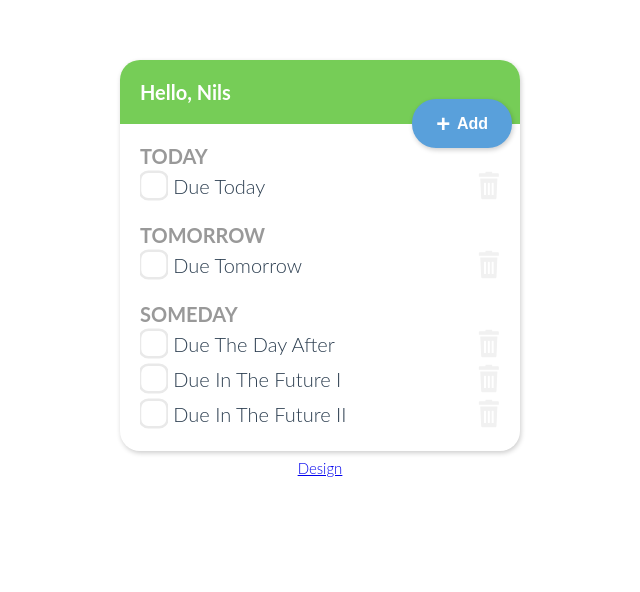
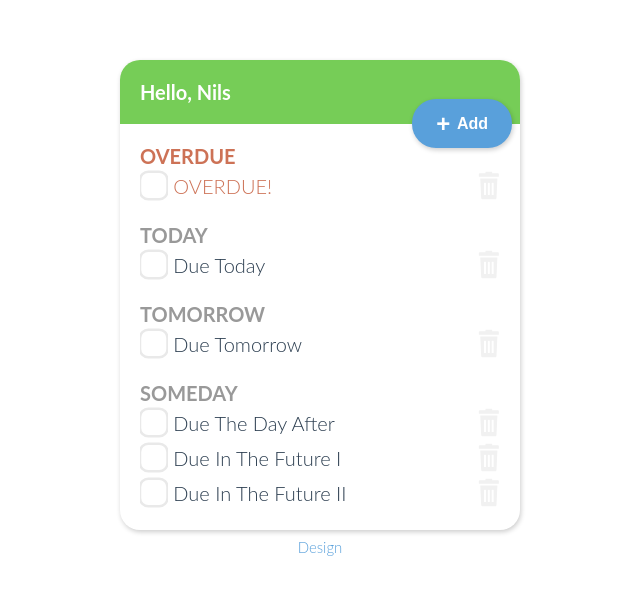
Before and after one commit to nilsroehrig/vuetodo, a Vue app: page / in a window 1280 px wide. Shown: the top 592 px of the page, without its empty margins (320-960 px from the left). Built offline with nearby package versions, Linux system fonts and the light colour scheme.

Commit message:
split into some routes and multiple components

```diff
--- a/package.json
+++ b/package.json
@@ -1,5 +1,5 @@
 {
-  "name": "vuedo",
+  "name": "vuetodo",
   "version": "1.0.0",
   "description": "Vue Todo",
   "author": "nr@nroehrig.de",
--- a/src/App.vue
+++ b/src/App.vue
@@ -1,6 +1,17 @@
 <template>
-  <div id="app">
-    <router-view/>
+  <div class="app">
+    <section class="todo-app">
+      <header class="app-header">
+        Hello, {{name}}
+        <router-link to="/add">
+          <button class="add-todo">Add</button>
+        </router-link>
+      </header>
+      <div class="app-body">
+        <router-view />
+      </div>
+    </section>
+
     <div class="app-footer">
       <a href="https://dribbble.com/shots/2359452-To-do">Design</a>
     </div>
@@ -9,12 +20,22 @@
 
 <script>
 export default {
-  name: 'App'
+  name: 'App',
+  data: function () {
+    return {
+      name: 'Nils'
+    }
+  }
 }
 </script>
 
 <style>
-#app {
+  a {
+    color: #59a0db;
+    text-decoration: none;
+  }
+
+  .app {
     font-family: 'Lato', sans-serif;
     -webkit-font-smoothing: antialiased;
     -moz-osx-font-smoothing: grayscale;
@@ -25,6 +46,53 @@ export default {
     font-size: 1.25em;
   }
 
+  .todo-app {
+    max-width: 400px;
+    margin: 0 auto;
+    border-radius: 1em;
+    box-shadow: 1px 2px 5px 0 rgba(0,0,0,0.2);
+    text-align: left;
+  }
+
+  .app-header {
+    position: relative;
+    padding: 1em;
+    font-weight: bold;
+    background-color: #76cd57;
+    color: white;
+    border-top-left-radius: 1em;
+    border-top-right-radius: 1em;
+  }
+
+  .add-todo {
+    position: absolute;
+    right: 0.5em;
+    bottom: -1.5em;
+    padding: 1em 1.5em;
+    border: none;
+    background-color: #fff;
+    font-size: calc(16em/20);
+    line-height: 1;
+    border-radius: 1.5em;
+    background-color: #59a0db;
+    color: white;
+    font-weight: bold;
+    box-shadow: 1px 2px 5px 0 rgba(0,0,0,0.2);
+    cursor: pointer;
+  }
+
+  .add-todo::before {
+    content: "+ ";
+    font-size: 1.5em;
+    line-height: 0.5em;
+    bottom: -3px;
+    position: relative;
+  }
+
+  .app-body {
+    padding: 1em;
+  }
+
   .app-footer {
     margin: 0.5em 0;
     font-size: 0.75em;
--- /dev/null
+++ b/src/Store.js
@@ -0,0 +1,51 @@
+export default {
+  state: {
+    todos: [{
+      id: 1,
+      title: 'Due Today',
+      done: false,
+      dueDate: new Date()
+    }, {
+      id: 2,
+      title: 'Due Tomorrow',
+      done: false,
+      dueDate: new Date(new Date().setTime(new Date().getTime() + 24 * 60 * 60 * 1000))
+    }, {
+      id: 3,
+      title: 'Due The Day After',
+      done: false,
+      dueDate: new Date(new Date().setTime(new Date().getTime() + 48 * 60 * 60 * 1000))
+    }, {
+      id: 4,
+      title: 'Due In The Future I',
+      done: false,
+      dueDate: new Date(new Date().setTime(new Date().getTime() + 72 * 60 * 60 * 1000))
+    }, {
+      id: 5,
+      title: 'Due In The Future II',
+      done: false,
+      dueDate: new Date(new Date().setTime(new Date().getTime() + 96 * 60 * 60 * 1000))
+    }, {
+      id: 6,
+      title: 'OVERDUE!',
+      done: false,
+      dueDate: new Date(new Date().setTime(new Date().getTime() - 96 * 60 * 60 * 1000))
+    }]
+  },
+  addTodo ({ title = 'untitled', done = false, dueDate = new Date() }) {
+    const id = this.state.todos.reduce((max, todo) => Math.max(todo.id, max), 0) + 1
+    console.log(id)
+    this.state.todos.push({ id, title, done, dueDate })
+  },
+  deleteTodo ({ id }) {
+    this.state.todos = this.state.todos.filter(todo => todo.id !== id)
+  },
+  toggleTodo ({ id }) {
+    this.state.todos = this.state.todos.map(todo => {
+      if (todo.id === id) {
+        todo.done = !todo.done
+      }
+      return todo
+    })
+  }
+}
--- /dev/null
+++ b/src/components/AddTodo.vue
@@ -0,0 +1,104 @@
+<template>
+  <form action="#" method="post" class="add-todo-form" @submit="createTodo">
+    <strong class="add-todo-headline">Create Todo</strong>
+    <label class="add-todo-label" for="todo-title">Title: </label>
+    <input v-model="title" class="add-todo-input" type="text" name="todo-title" id="todo-title" placeholder="Todo title...">
+    <label class="add-todo-label" for="todo-date">Due date:</label>
+    <input v-model="date" class="add-todo-input" type="date" name="todo-date" id="todo-date" v-bind:min="this.today">
+    <router-link class="add-todo-cancel" to="/">Cancel</router-link>
+    <button class="add-todo-submit" type="submit">Create</button>
+
+  </form>
+</template>
+
+<script>
+import Store from '../Store'
+export default {
+  data: function () {
+    return {
+      title: '',
+      date: ''
+    }
+  },
+  computed: {
+    today: function () {
+      const { day, month, year } = this.createDate()
+      return `${year}-${month}-${day}`
+    }
+  },
+  methods: {
+    createTodo (ev) {
+      ev.preventDefault()
+      Store.addTodo({
+        title: this.title,
+        dueDate: new Date(Date.parse(this.date))
+      })
+      this.$router.push('/')
+    },
+    createDate (addYears = 0) {
+      const date = new Date()
+      date.setFullYear(date.getFullYear() + Number(addYears))
+      const day = String(date.getDate()).padStart(2, '0')
+      const month = String(date.getMonth() + 1).padStart(2, '0')
+      const year = date.getFullYear()
+      return { date, day, month, year }
+    }
+  }
+}
+</script>
+
+<style scoped>
+  .add-todo-form {
+    display: grid;
+    grid-template-columns: 1fr 3fr;
+    grid-gap: 1em;
+  }
+
+  .add-todo-headline {
+    grid-column: 1 / 3;
+    color: #999;
+    text-transform: uppercase;
+  }
+
+  .add-todo-label {
+    display: flex;
+    align-items: center;
+    justify-content: flex-end;
+  }
+
+  .add-todo-input {
+    padding: .5em;
+    background-color: #fff;
+    color: #000;
+    border: solid thin #DDD;
+    font-family: Lato, sans-serif;
+    font-size: calc(16em/20);
+    border-radius: .5em;
+    font-weight: 300;
+    line-height: 1;
+  }
+
+  .add-todo-cancel {
+    display: flex;
+    align-items: center;
+    justify-content: flex-start;
+    font-size: 0.75em;
+  }
+
+  .add-todo-submit{
+    padding: .5em;
+    font-size: calc(16em/20);
+    background-color: #59a0db;
+    color: #fff;
+    border: solid thin #59a0db;
+    border-radius: .5em;
+    cursor: pointer;
+    font-weight: regular;
+    line-height: 1;
+  }
+
+  .add-todo-submit::-moz-focus-inner {
+    border: 0;
+    padding: 0;
+  }
+</style>
--- a/src/components/TodoList.vue
+++ b/src/components/TodoList.vue
@@ -1,19 +1,26 @@
 <template>
-  <section class="todo-list">
-    <header class="header">
-      Hello, {{name}}
-      <button class="add-todo">Add</button>
-    </header>
-    <div class="body">
-      <div v-if="todos.length === 0"><i>No Todos yet.</i></div>
+  <div class="todo-list">
+    <div v-if="sharedState.todos.length === 0"><i>Everything's done :)</i></div>
+    <template v-if="this.todosOverdue.length">
+      <strong class="list-headline overdue">Overdue</strong>
+      <ul class="todos overdue">
+        <Todo
+          v-bind:key="todo.id"
+          v-bind:todo="todo"
+          @todoClick="toggleTodo(todo)"
+          @deleteClick="deleteTodo(todo)"
+          v-for="todo in this.todosOverdue"
+        />
+      </ul>
+    </template>
     <template v-if="this.todosToday.length">
       <strong class="list-headline">Today</strong>
       <ul class="todos">
         <Todo
           v-bind:key="todo.id"
           v-bind:todo="todo"
-            @todoClick="toggleTodo(todo.id)"
-            @deleteClick="deleteTodo(todo.id)"
+          @todoClick="toggleTodo(todo)"
+          @deleteClick="deleteTodo(todo)"
           v-for="todo in this.todosToday"
         />
       </ul>
@@ -24,8 +31,8 @@
         <Todo
           v-bind:key="todo.id"
           v-bind:todo="todo"
-            @todoClick="toggleTodo(todo.id)"
-            @deleteClick="deleteTodo(todo.id)"
+          @todoClick="toggleTodo(todo)"
+          @deleteClick="deleteTodo(todo)"
           v-for="todo in this.todosTomorrow"
         />
       </ul>
@@ -36,66 +43,51 @@
         <Todo
           v-bind:key="todo.id"
           v-bind:todo="todo"
-            @todoClick="toggleTodo(todo.id)"
-            @deleteClick="deleteTodo(todo.id)"
+          @todoClick="toggleTodo(todo)"
+          @deleteClick="deleteTodo(todo)"
           v-for="todo in this.todosInTheFuture"
         />
       </ul>
     </template>
   </div>
-  </section>
 </template>
 
 <script>
+import Store from '../Store'
 import Todo from './Todo'
 
 export default {
   components: { Todo },
   data () {
     return {
-      name: 'Nils',
-      todos: [
-        {
-          id: 1,
-          title: 'Due Today',
-          done: false,
-          dueDate: new Date()
-        }, {
-          id: 2,
-          title: 'Due Tomorrow',
-          done: false,
-          dueDate: new Date(new Date().setTime(new Date().getTime() + 24 * 60 * 60 * 1000))
-        }, {
-          id: 3,
-          title: 'Due The Day After',
-          done: false,
-          dueDate: new Date(new Date().setTime(new Date().getTime() + 48 * 60 * 60 * 1000))
-        }, {
-          id: 4,
-          title: 'Due In The Future I',
-          done: false,
-          dueDate: new Date(new Date().setTime(new Date().getTime() + 72 * 60 * 60 * 1000))
-        }, {
-          id: 5,
-          title: 'Due In The Future II',
-          done: false,
-          dueDate: new Date(new Date().setTime(new Date().getTime() + 96 * 60 * 60 * 1000))
-        }
-      ]
+      sharedState: Store.state
     }
   },
   computed: {
+    todosOverdue: function () {
+      return this.sharedState.todos.filter(todo => (this.overdue(todo)))
+    },
     todosToday: function () {
-      return this.todos.filter(todo => this.dueToday(todo))
+      return this.sharedState.todos.filter(todo => this.dueToday(todo))
     },
     todosTomorrow: function () {
-      return this.todos.filter(todo => this.dueTomorrow(todo))
+      return this.sharedState.todos.filter(todo => this.dueTomorrow(todo))
     },
     todosInTheFuture: function () {
-      return this.todos.filter(todo => this.dueInTheFuture(todo))
+      return this.sharedState.todos.filter(todo => this.dueInTheFuture(todo))
     }
   },
   methods: {
+    overdue (todo) {
+      const dd = todo.dueDate
+      const cd = new Date()
+      cd.setUTCMilliseconds(0)
+      cd.setUTCSeconds(0)
+      cd.setUTCMinutes(0)
+      cd.setUTCHours(0)
+
+      return dd < cd
+    },
     dueToday (todo) {
       const dd = todo.dueDate
       const cd = new Date()
@@ -113,68 +105,17 @@ export default {
       td.setUTCDate(td.getUTCDate() + 1)
       return dd.getUTCDate() > td.getUTCDate()
     },
-    toggleTodo (id) {
-      this.todos = this.todos.map(todo => {
-        if (todo.id === id) {
-          todo.done = !todo.done
-        }
-        return todo
-      })
+    toggleTodo (todo) {
+      Store.toggleTodo(todo)
     },
-    deleteTodo (id) {
-      this.todos = this.todos.filter(todo => todo.id !== id)
+    deleteTodo (todo) {
+      Store.deleteTodo(todo)
     }
   }
 }
 </script>
 
 <style scoped>
-  .todo-list {
-    max-width: 400px;
-    margin: 0 auto;
-    border-radius: 1em;
-    box-shadow: 1px 2px 5px 0 rgba(0,0,0,0.2);
-    text-align: left;
-  }
-
-  .header {
-    position: relative;
-    padding: 1em;
-    font-weight: bold;
-    background-color: #76cd57;
-    color: white;
-    border-top-left-radius: 1em;
-    border-top-right-radius: 1em;
-  }
-
-  .add-todo {
-    position: absolute;
-    right: 0.5em;
-    bottom: -1.5em;
-    padding: 1em 1.5em;
-    border: none;
-    background-color: #fff;
-    font-size: calc(16em/20);
-    line-height: 1;
-    border-radius: 1.5em;
-    background-color: #59a0db;
-    color: white;
-    font-weight: bold;
-    box-shadow: 1px 2px 5px 0 rgba(0,0,0,0.2);
-  }
-
-  .add-todo::before {
-    content: "+ ";
-    font-size: 1.5em;
-    line-height: 0.5em;
-    bottom: -3px;
-    position: relative;
-  }
-
-  .body {
-    padding: 1em;
-  }
-
   .list-headline {
     color: #999;
     text-transform: uppercase;
@@ -186,6 +127,10 @@ export default {
     list-style: none;
   }
 
+  .overdue {
+    color: hsl(374, 54%, 57%);
+  }
+
   .todos:last-of-type {
     margin-bottom: 0;
   }
--- a/src/router/index.js
+++ b/src/router/index.js
@@ -1,6 +1,7 @@
 import Vue from 'vue'
 import Router from 'vue-router'
 import TodoList from '@/components/TodoList'
+import AddTodo from '@/components/AddTodo'
 
 Vue.use(Router)
 
@@ -10,6 +11,11 @@ export default new Router({
       path: '/',
       name: 'TodoList',
       component: TodoList
+    },
+    {
+      path: '/add',
+      name: 'AddTodo',
+      component: AddTodo
     }
   ]
 })
```
Also changed, not shown: 1 other file (tests, documents, lock files or other folders). Lines whose indentation alone changed are shown as unchanged.
